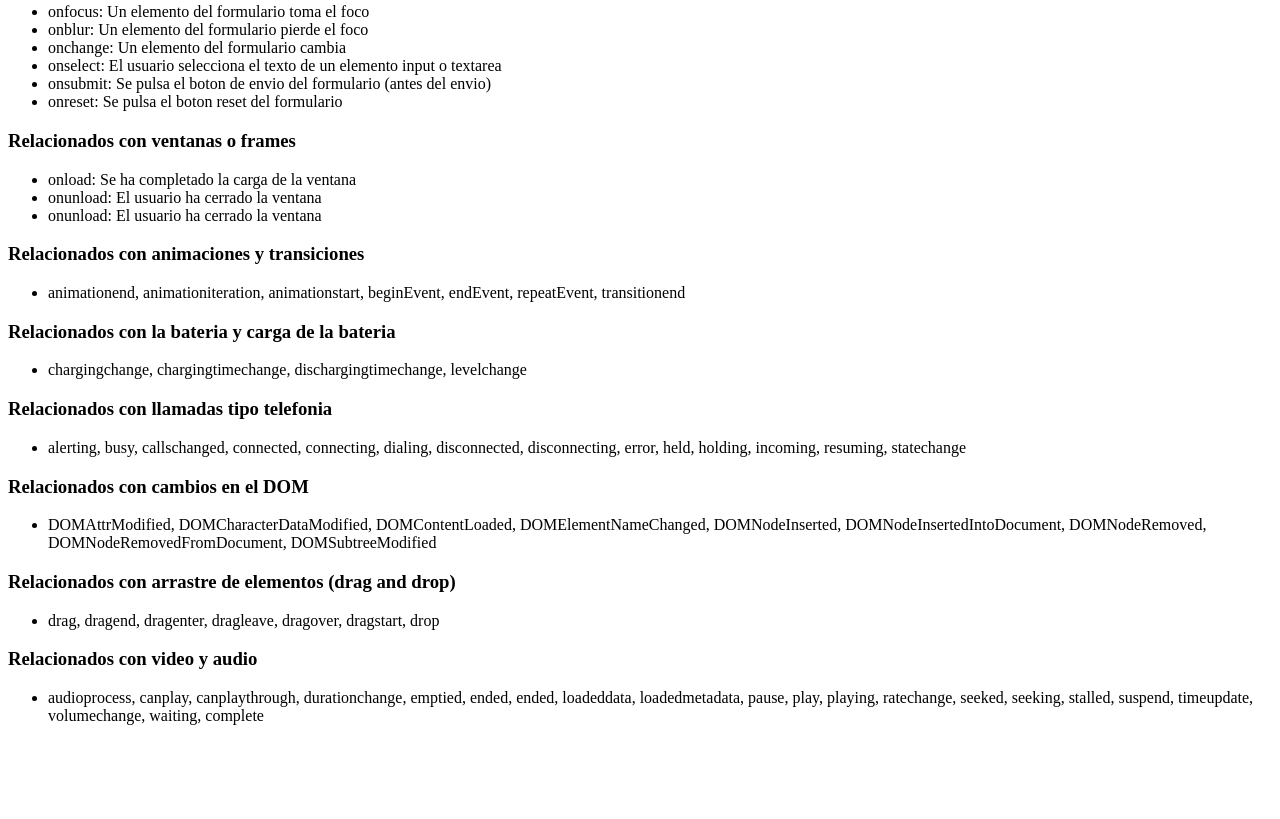
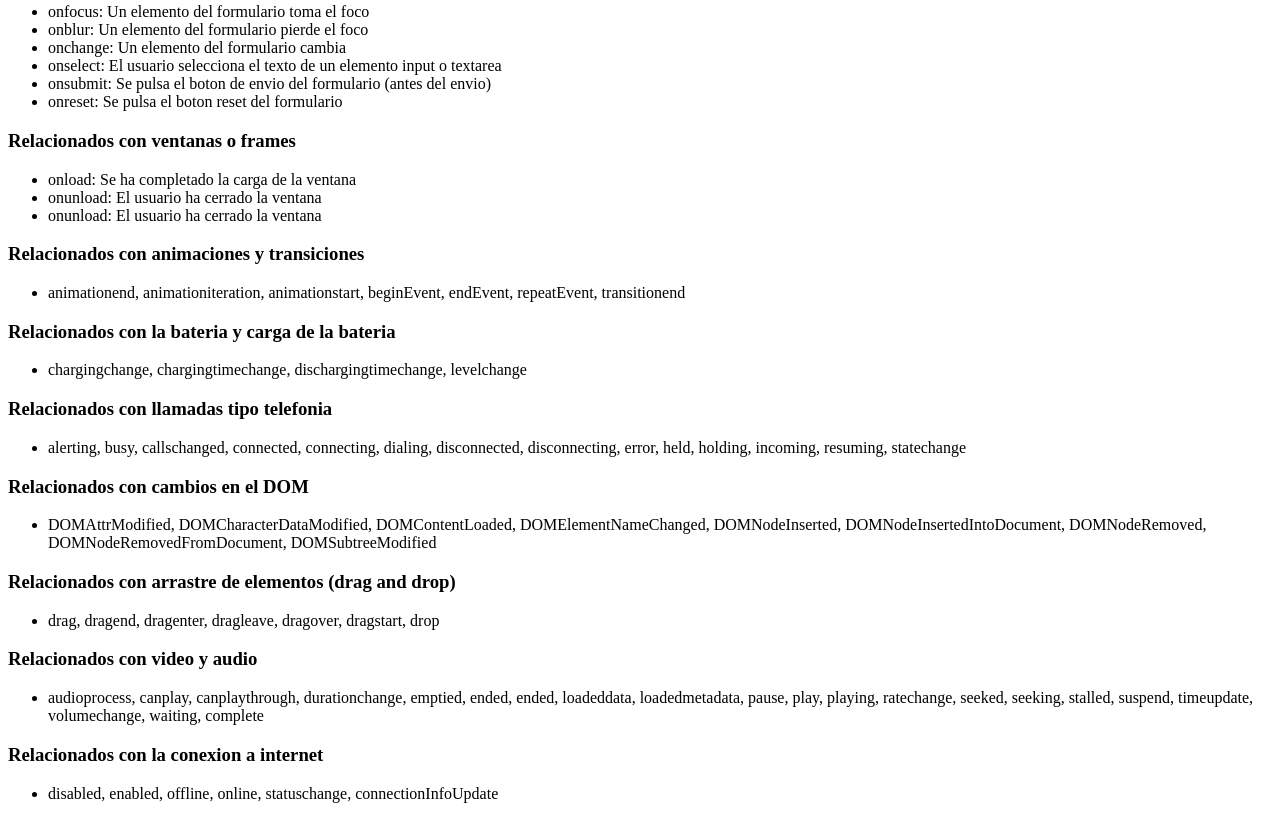
Before and after one commit to alejo1765/InvestigacionJs, a plain HTML site: page index.html in a window 1280 px wide. Shown: the part 2606-3425 px from the top of the page. Before the commit the page ends 3347 px from the top, so only its background shows below. Drawn offline with Linux system fonts and the light colour scheme.

Commit message:
Agrego tabla (relaciones con conexion a internet) respuesta9

```diff
--- a/index.html
+++ b/index.html
@@ -163,7 +163,10 @@
               <ul>
                 <li>audioprocess, canplay, canplaythrough, durationchange, emptied, ended, ended, loadeddata, loadedmetadata, pause, play, playing, ratechange, seeked, seeking, stalled, suspend, timeupdate, volumechange, waiting, complete</li>
               </ul>
-
+              <h3>Relacionados con la conexion a internet</h3>
+              <ul>
+                <li>disabled, enabled, offline, online, statuschange, connectionInfoUpdate</li>
+              </ul>
         </div>
         <div class="rta10"></div>
     </div>
```
